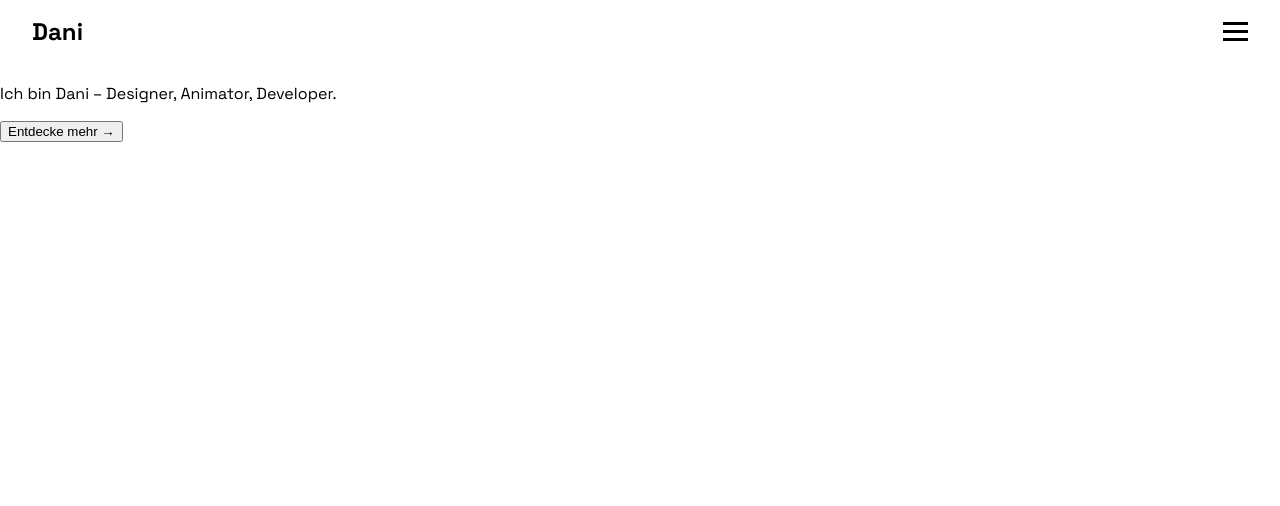
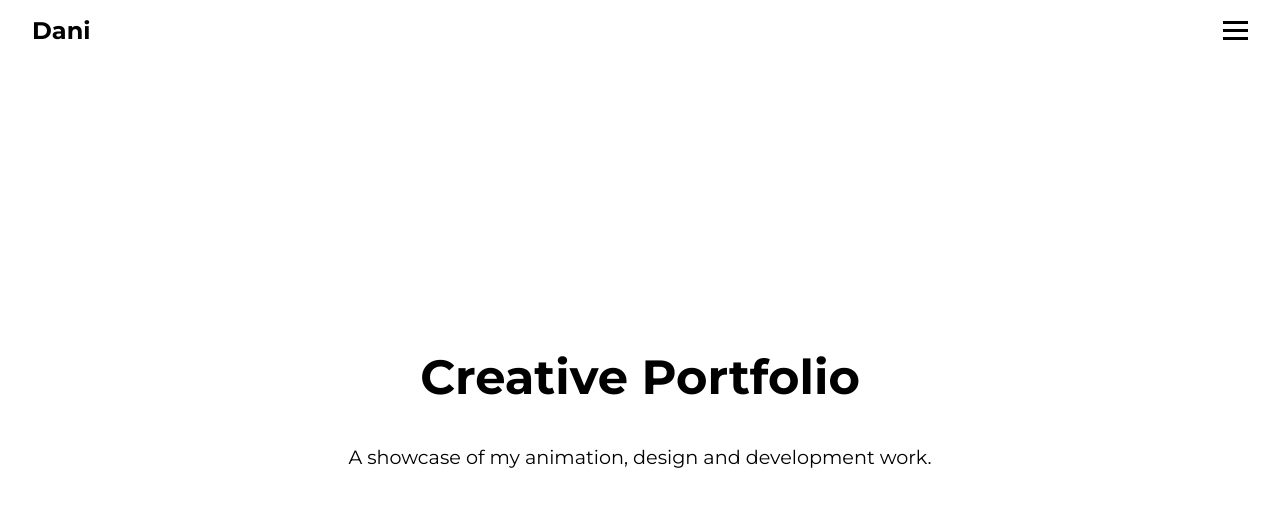
Before and after one commit to inbetweened/portfolio, a Next.js app: page / in a window 1280 px wide. Shown: the top 506 px of the page. Built offline with nearby package versions, Linux system fonts and the light colour scheme.

Commit message:
Update index.jsx

```diff
--- a/pages/index.jsx
+++ b/pages/index.jsx
@@ -1,28 +1,13 @@
-import Head from 'next/head';
-import { useRef } from 'react';
+import SeoHead from '../components/SeoHead';
 import Navbar from '../components/Navbar';
+import Hero from '../components/Hero';
 
-export default function Home() {
-  const navbarRef = useRef();
-
+export default function HomePage() {
   return (
     <>
-      <Head>
-        <title>Dani</title>
-      </Head>
-
-      <Navbar ref={navbarRef} />
-
-      <main className="flex flex-col items-center justify-center min-h-screen text-center p-6">
-        <h1 className="text-5xl font-bold mb-6">Willkommen auf meinem Portfolio</h1>
-        <p className="mb-10 text-lg">Ich bin Dani – Designer, Animator, Developer.</p>
-        <button
-          className="px-6 py-3 bg-black text-white rounded-full text-lg hover:scale-105 transition"
-          onClick={() => navbarRef.current?.openMenu()}
-        >
-          Entdecke mehr →
-        </button>
-      </main>
+      <SeoHead />
+      <Navbar />
+      <Hero />
     </>
   );
 }
```
